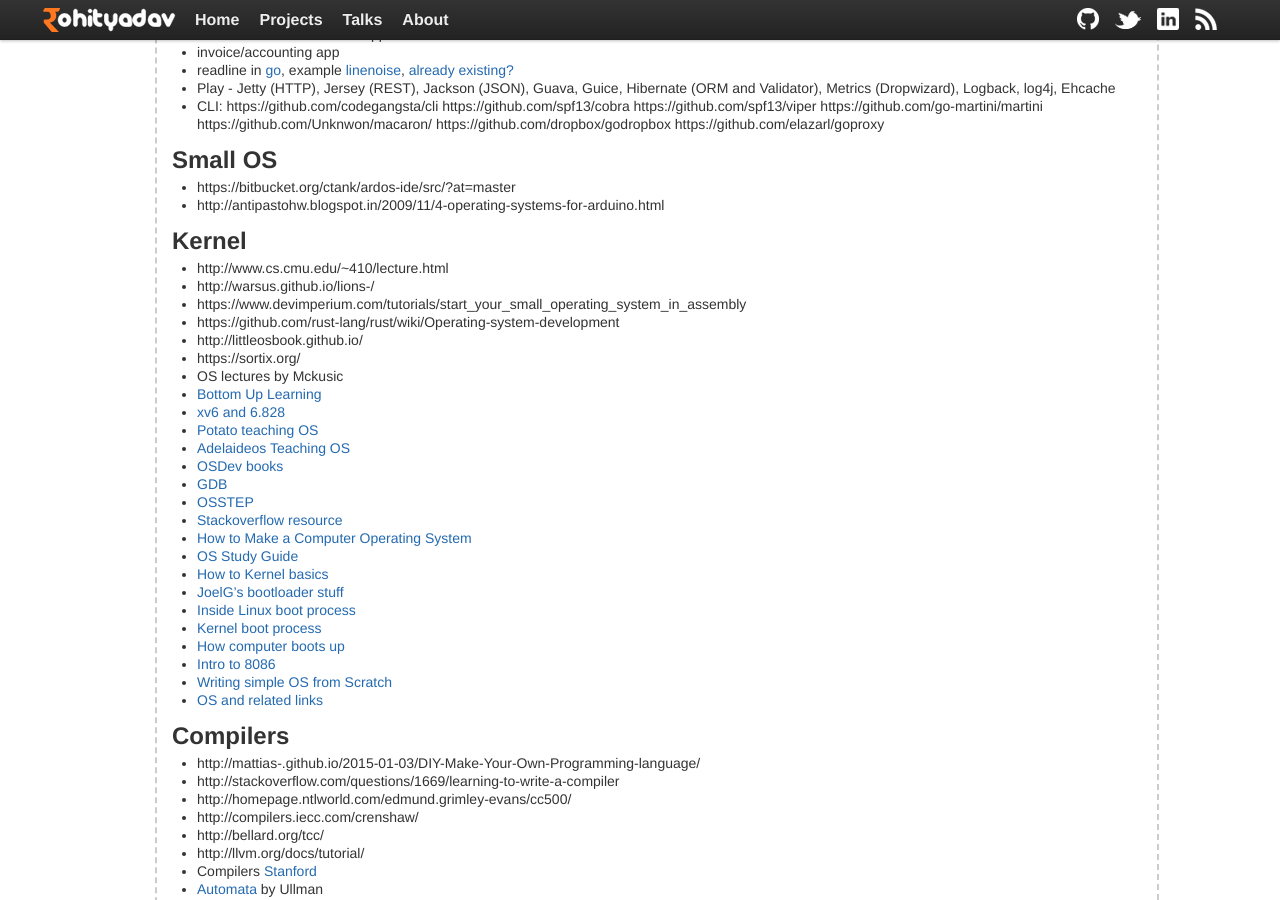
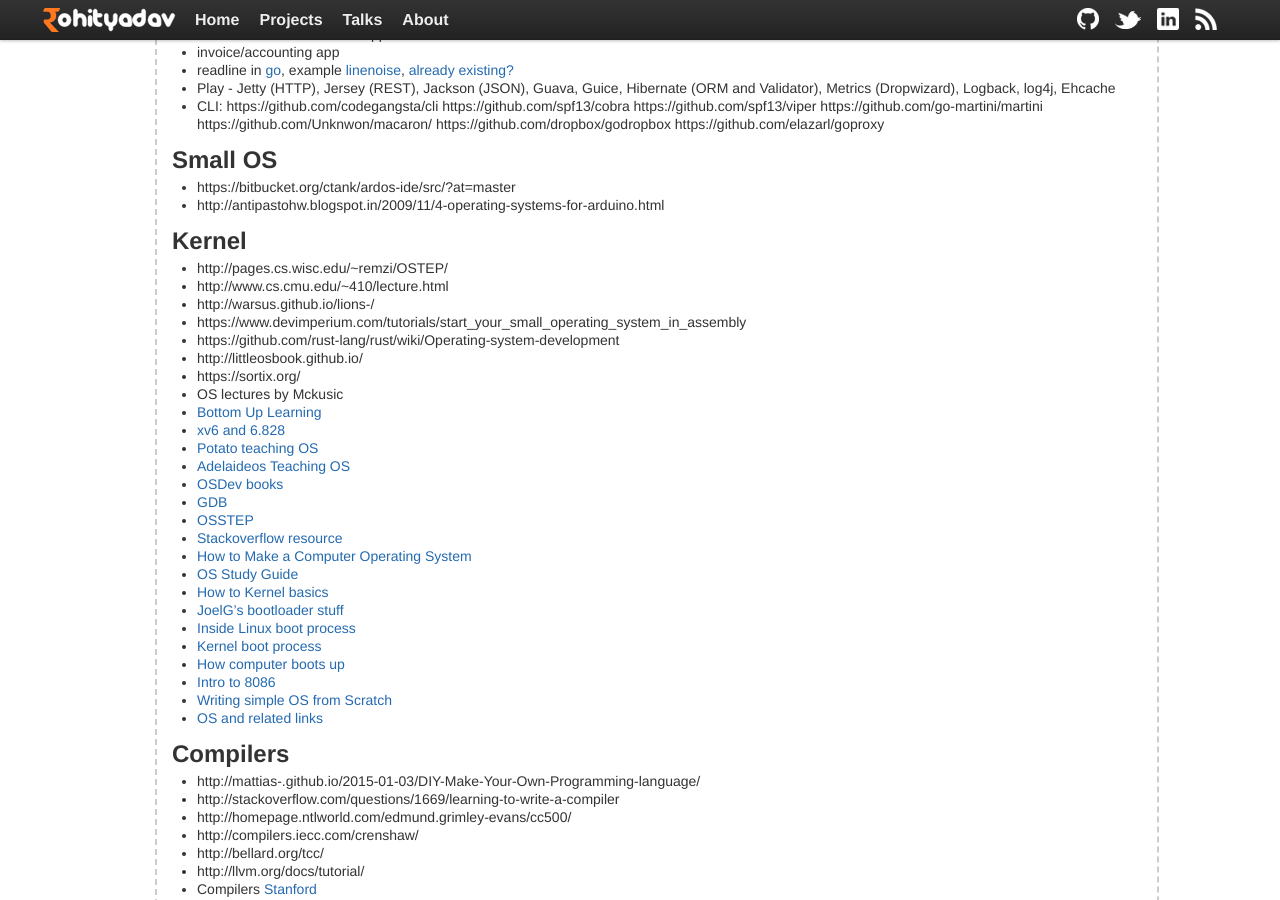
Before and after one commit to rohityadavcloud/rohityadavcloud.github.io, a Jekyll site: the page built from kaizen/index.markdown, in a window 1280 px wide and 900 px high, scrolled down 2723 px. Built offline with Jekyll 4.4.1, drawn with Linux system fonts in a browser that asks for light colours; some of the changed lines change nothing that is shown.

Commit message:
kup
Signed-off-by: Rohit Yadav <rohit.yadav@shapeblue.com>

```diff
--- a/kaizen/index.markdown
+++ b/kaizen/index.markdown
@@ -172,6 +172,7 @@ tagline: List for 2015
 
 ## Kernel
 
+- http://pages.cs.wisc.edu/~remzi/OSTEP/
 - http://www.cs.cmu.edu/~410/lecture.html
 - http://warsus.github.io/lions-/
 - https://www.devimperium.com/tutorials/start_your_small_operating_system_in_assembly
```
